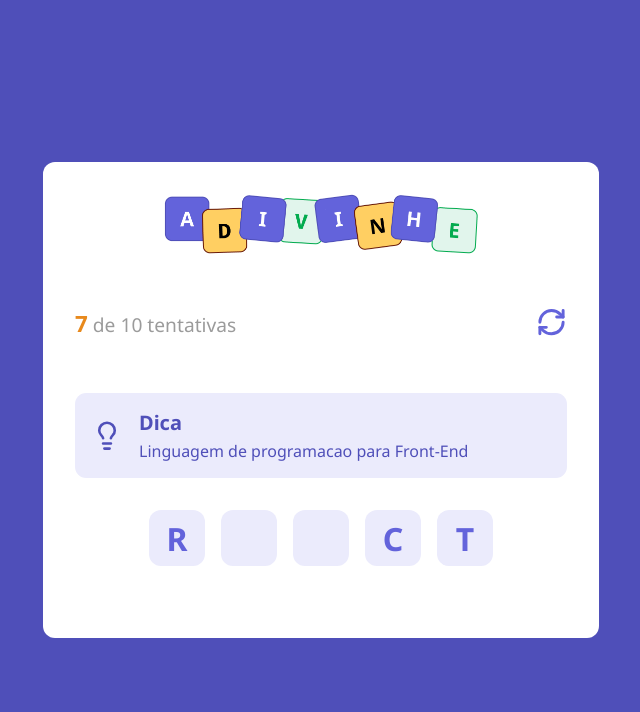
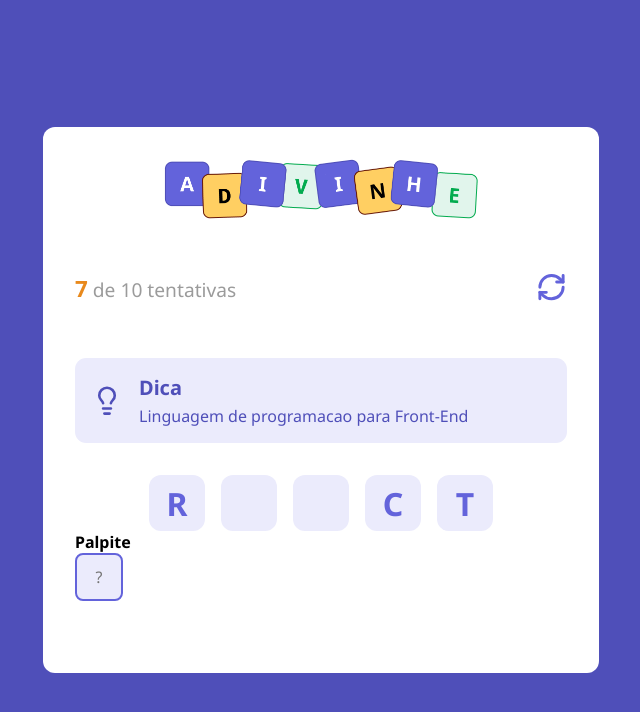
Before and after one commit to IsaaczZj/Adivinha--o, a React (Vite) app: page / in a window 1280 px wide. Shown: the top 712 px of the page, without its empty margins (319-959 px from the left). Built offline with nearby package versions, Linux system fonts and the light colour scheme.

Commit message:
criando componente input Guess

```diff
--- a/src/App.tsx
+++ b/src/App.tsx
@@ -1,4 +1,5 @@
 import styles from "./App.module.css";
+import Guess from "./components/Guess";
 import Header from "./components/Header";
 import Letter from "./components/Letter";
 import Tip from "./components/Tip";
@@ -20,6 +21,10 @@ function App() {
           <Letter value="C" />
           <Letter value="T" />
         </div>
+        <h4>Palpite</h4>
+        <div>
+          <Guess autoFocus maxLength={1} placeholder="?"/>
+        </div>
       </main>
     </div>
   );
--- /dev/null
+++ b/src/components/Guess/index.tsx
@@ -0,0 +1,6 @@
+import styles from "./styles.module.css";
+
+type InputProps = React.ComponentProps<"input"> & {};
+export default function Guess({ ...props }: InputProps) {
+  return <input type="text" className={styles.guess} {...props} />;
+}
--- /dev/null
+++ b/src/components/Guess/styles.module.css
@@ -0,0 +1,19 @@
+.guess{
+  width: 3rem;
+  height: 3rem;
+  border-radius: 0.5rem;
+  background-color: #ebebfc;
+  border: 2px solid #6363db;
+  text-transform: uppercase;
+  text-align: center;
+  font-size: 1rem;
+  outline: none;
+  color: #6363db;
+    filter: opacity(0.8);
+
+
+  &:hover, &:focus{
+    filter: opacity(1.2);
+  }
+
+}
--- a/src/global.css
+++ b/src/global.css
@@ -7,6 +7,11 @@ body{
   font-family: "Noto Sans", sans-serif;
   font-optical-sizing: auto;
 }
+input{
+  font-family: "Noto Sans", sans-serif;
+  font-optical-sizing: auto;
+
+}
 
 button{
   cursor: pointer;
```
